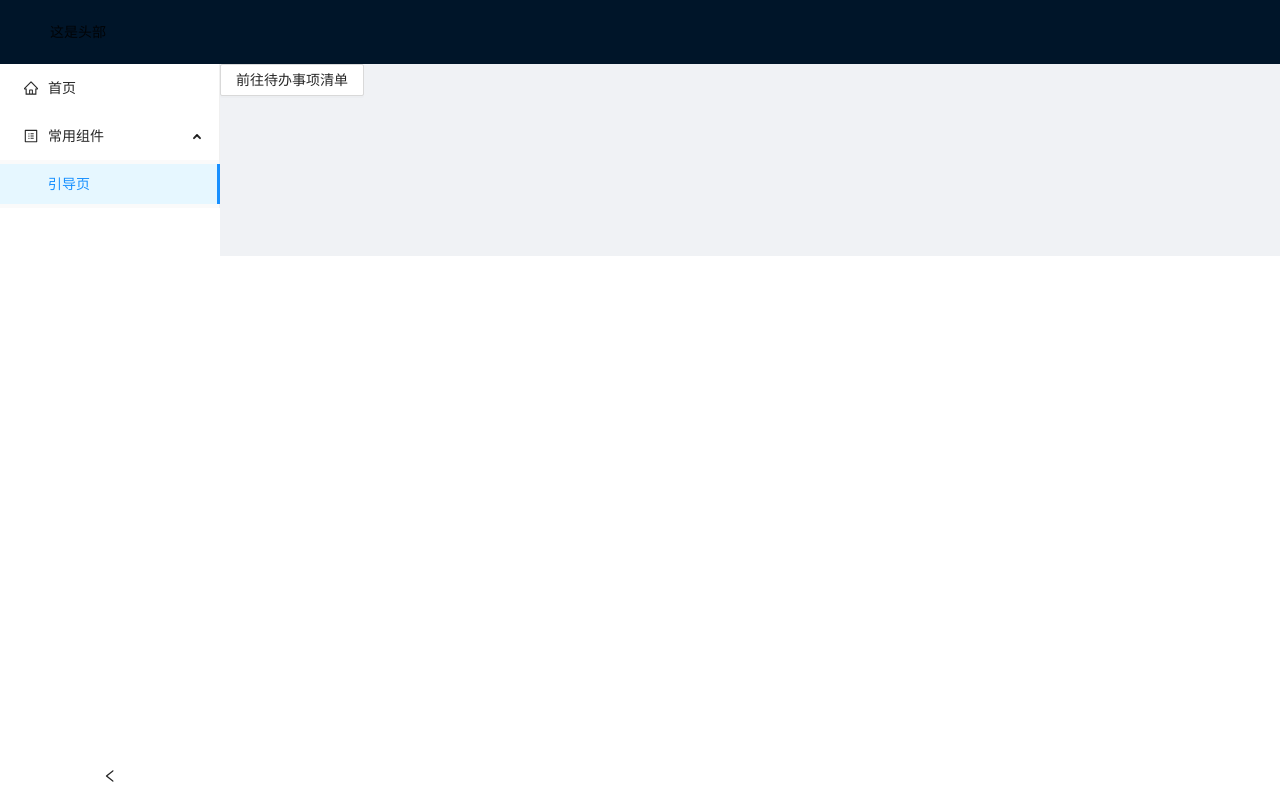
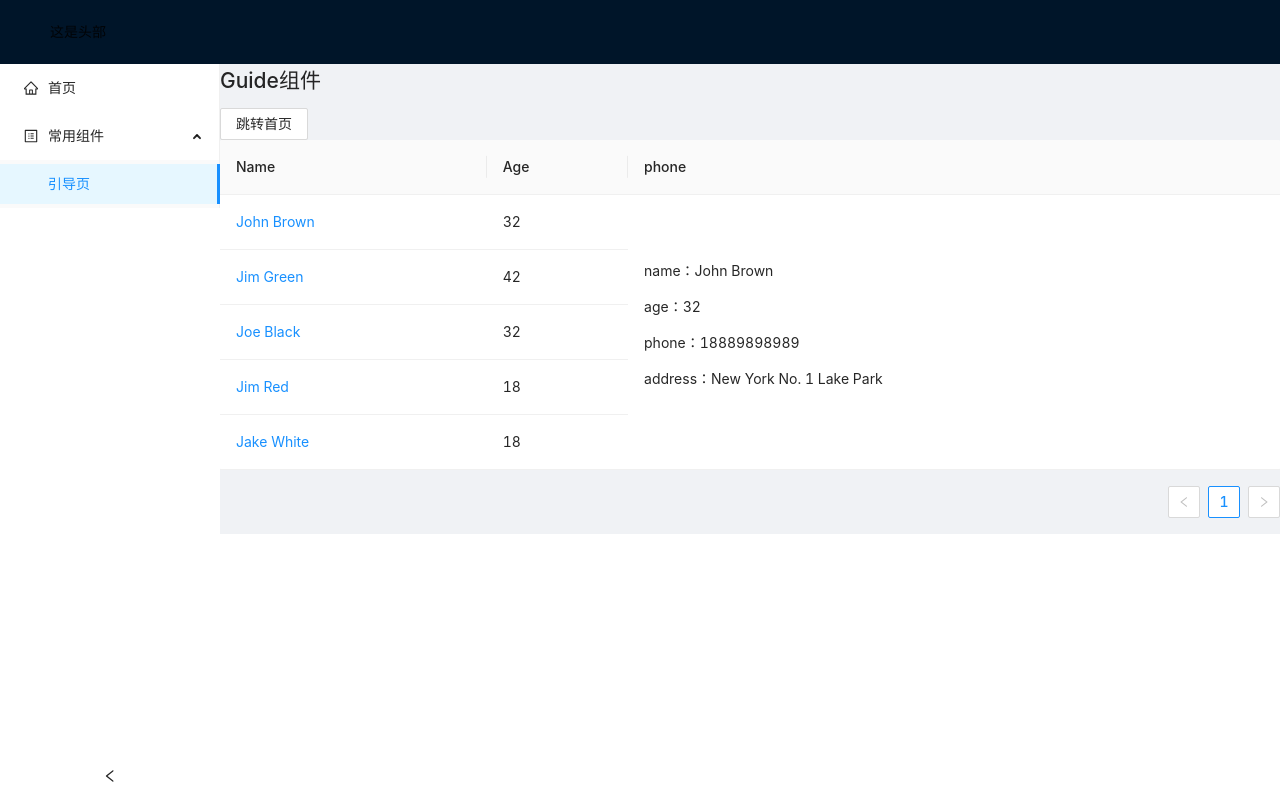
Before and after one commit to liu-DR/practice_react, a React app: page /#/assembly/guide in a window 1280 px wide. Built offline with nearby package versions, Linux system fonts and the light colour scheme.

Commit message:
Table最后一列只展示详细信息实现

```diff
--- a/package.json
+++ b/package.json
@@ -27,6 +27,7 @@
     "css-minimizer-webpack-plugin": "^3.2.0",
     "dotenv": "^10.0.0",
     "dotenv-expand": "^5.1.0",
+    "echarts": "^5.4.0",
     "eslint-config-react-app": "^7.0.1",
     "eslint-webpack-plugin": "^3.1.1",
     "file-loader": "^6.2.0",
--- a/src/App.js
+++ b/src/App.js
@@ -3,17 +3,19 @@ import 'react-toastify/dist/ReactToastify.css'
 import { Provider } from 'react-redux'
 import {
   HashRouter,
+  useLocation
 } from 'react-router-dom'
 import store from './modals/index'
 import 'antd/dist/antd.css';
 import Route from './components/Authority.tsx'
 
+
 function App() {
 
   return (
-    <HashRouter location={location}>
+    <HashRouter>
       <Provider store={store}>
-          <Route />
+          <Route/>
       </Provider>
     </HashRouter>
   )
--- a/src/components/layouts/Layout.tsx
+++ b/src/components/layouts/Layout.tsx
@@ -9,10 +9,6 @@ import styles from '../index.less'
 const LayoutIndex = (props) => {
     const [collapsed, setCollapsed] = useState<boolean>(false)
     const { Sider, Content, Header } = Layout
-
-    // useEffect(() => {
-    //     // console.log('1111111111111111')
-    // },[])
 
     const onCollapse = () => {
         setCollapsed(!collapsed)
--- a/src/components/layouts/SiderMenu.tsx
+++ b/src/components/layouts/SiderMenu.tsx
@@ -21,6 +21,14 @@ const SiderMenu = (props) => {
 
     const navigate = useNavigate()
 
+    useEffect(() => {
+        deep(routes)
+    },[])
+
+    useEffect(() => {
+        getMenuList()
+    },[])
+
     // 	刷新页面当前菜单项高亮
     useEffect(() => {
         // console.log(pathname,'打印pathname')
@@ -28,14 +36,6 @@ const SiderMenu = (props) => {
         setOpenKey([pathname.split('/')[1]])
         setKeys([pathname])
     },[pathname])
-
-    useEffect(() => {
-        deep(routes)
-    },[])
-
-    useEffect(() => {
-        getMenuList()
-    },[])
 
     const getMenuList = () => {
         setMenuList(deep(routes))
@@ -50,10 +50,9 @@ const SiderMenu = (props) => {
             setOpenKey(openKeys)
         }
     }
-
+    // 点击菜单项展示对应页面
     const onClick = ({keyPath}) => {
         // console.log(keyPath,'keyPath22222');
-
         if(keyPath?.length){
             navigate(keyPath[0])
             setKeys([keyPath[0]])
@@ -89,13 +88,11 @@ const SiderMenu = (props) => {
                     return newArr.push(getItem(menu?.title, menu?.path, menu?.icon))
                 }
             }else{
-                console.log(menu.children,'menu.children')
                 newArr.push(getItem(menu?.meta?.title, menu?.meta?.key, menu?.meta?.icon, deep(menu.children)))
             }
         })
         return newArr
     }
-
 
     return (
         <div>
--- a/src/components/login/Login.tsx
+++ b/src/components/login/Login.tsx
@@ -1,38 +1,16 @@
-import React, { Component, useEffect } from 'react'
+import React, {useEffect, useState} from 'react'
 import { connect } from 'react-redux'
 import {useNavigate} from 'react-router-dom'
 import {
     Button
 } from 'antd'
-import * as Icons from "@ant-design/icons";
 
-// class Login extends Component {
-//     state = {
-
-//     }
-//     async componentDidMount(){
-
-//     }
-
-//     render(){
-//         const {} = this.props
-//         const {} = this.state
-
-//         return (
-//             <div>登录</div>
-//         )
-//     }
-// }
 
 const Login = () => {
     const navigate = useNavigate()
 
     const onClick = () => {
-        console.log('1111111111111');
-        navigate('/home', {
-            replace: false,
-            state: {a:1, b:2}
-        })
+        navigate('/home')
     }
 
     return (
--- a/src/components/routes.js
+++ b/src/components/routes.js
@@ -9,6 +9,9 @@ import {
 
 const Layout = loadable(() => import('./layouts/Layout'))
 const Home = loadable(() => import('../pages/Home'))
+
+// assembly
+import Guide from '@/pages/assembly/guide/Guide'
 
 const routes = [
     {
@@ -34,7 +37,7 @@ const routes = [
         children: [
             {
                 path: '/assembly/guide',
-                element: <Home />,
+                element: <Guide />,
                 title: '引导页',
                 key: 'guide',
                 meta:{}
--- a/src/pages/Home.jsx
+++ b/src/pages/Home.jsx
@@ -1,27 +1,20 @@
-import React from 'react'
+import React, {useState, useEffect} from 'react'
 import { connect } from 'react-redux'
+import { useNavigate } from 'react-router-dom'
 import {
     Button
 } from 'antd'
 
+const Home = (props) => {
+    const navigate = useNavigate()
 
-class Home extends React.Component{
-    state = {
 
-    }
-
-    async componentDidMount(){}
-
-    render(){
-        const {} = this.props
-        const {} = this.state
-
-        return(
-            <div>
-                <Button>前往待办事项清单</Button>
-            </div>
-        )
-    }
+    return(
+        <div>
+            <h2>首页</h2>
+            <Button onClick={() => navigate('/assembly/guide')}>前往Guide组件</Button>
+        </div>
+    )
 }
 
 
--- /dev/null
+++ b/src/pages/assembly/guide/Guide.tsx
@@ -0,0 +1,126 @@
+import React, {useState, useEffect} from 'react'
+import { connect } from 'react-redux'
+import { useNavigate, useLocation } from 'react-router-dom'
+import {
+    Button,
+    Table
+} from 'antd'
+import { columnsTableType } from '../data'
+
+const data: columnsTableType[] = [
+    {
+      key: "1",
+      name: "John Brown",
+      age: 32,
+      tel: "0571-22098909",
+      phone: 18889898989,
+      address: "New York No. 1 Lake Park"
+    },
+    {
+      key: "2",
+      name: "Jim Green",
+      tel: "0571-22098333",
+      phone: 18889898888,
+      age: 42,
+      address: "London No. 1 Lake Park"
+    },
+    {
+      key: "3",
+      name: "Joe Black",
+      age: 32,
+      tel: "0575-22098909",
+      phone: 18900010002,
+      address: "Sidney No. 1 Lake Park"
+    },
+    {
+      key: "4",
+      name: "Jim Red",
+      age: 18,
+      tel: "0575-22098909",
+      phone: 18900010002,
+      address: "London No. 2 Lake Park"
+    },
+    {
+      key: "5",
+      name: "Jake White",
+      age: 18,
+      tel: "0575-22098909",
+      phone: 18900010002,
+      address: "Dublin No. 2 Lake Park"
+    }
+];
+
+
+const Guide = (props) => {
+    const navigate = useNavigate()
+    const [selectIndex, setSelectIndex] = useState<string>('1')
+
+    const columns = (index) => [
+        {
+            title: "Name",
+            dataIndex: "name",
+            render: (text) => <a>{text}</a>
+        },
+        {
+            title: "Age",
+            dataIndex: "age"
+        },
+        {
+            title:'phone',
+            dataIndex: 'tel',
+            // 设置单元格属性(合并几行)
+            onCell: (record) => {
+                console.log(index,record);
+                if (index === record.key) {
+                    return {
+                        rowSpan: 5
+                    };
+                }
+                return { rowSpan: 0 };
+            },
+            render:() => {
+                const recordList = data?.filter(f => f.key === selectIndex)[0]
+                return (
+                    <div>
+                        <p>name：{recordList.name}</p>
+                        <p>age：{recordList.age}</p>
+                        <p>phone：{recordList.phone}</p>
+                        <p>address：{recordList.address}</p>
+                    </div>
+                )
+            }
+        }
+    ]
+
+    console.log(selectIndex,'selectIndex')
+
+    return (
+        <div>
+            <h2>Guide组件</h2>
+            <Button onClick={() => navigate('/home')}>跳转首页</Button>
+            <Table
+                dataSource={data}
+                columns={columns(selectIndex)}
+                onRow={record => {
+                    return {
+                      onClick: event => {
+                        console.log(record.key)
+                        setSelectIndex(record.key)
+                    }, // 点击行
+                    };
+                }}
+            />
+        </div>
+    )
+}
+
+const mapStateToProps = (state, props) => {
+
+    return {
+
+    }
+}
+
+export default connect(mapStateToProps,{
+
+})(Guide)
--- a/tsconfig.json
+++ b/tsconfig.json
@@ -24,6 +24,7 @@
       "paths": {
         "@/*": ["src/*"]
       },
+      "strictNullChecks":true // 开启严格模式，null 和 undefined 只能给它们自己的类型赋值
     },
     "include": ["**/*.ts", "**/*.tsx", "src/components/layouts/Layout.jsx"],
     "exclude": ["node_modules"]
```
Also changed, not shown: src/pages/assembly/data.d.ts (added, +13 -0 lines), 1 other file (tests, documents, lock files or other folders).
